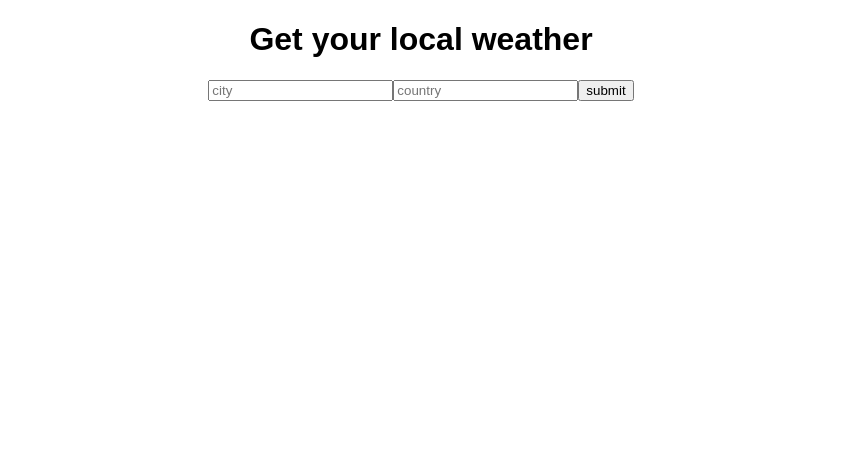
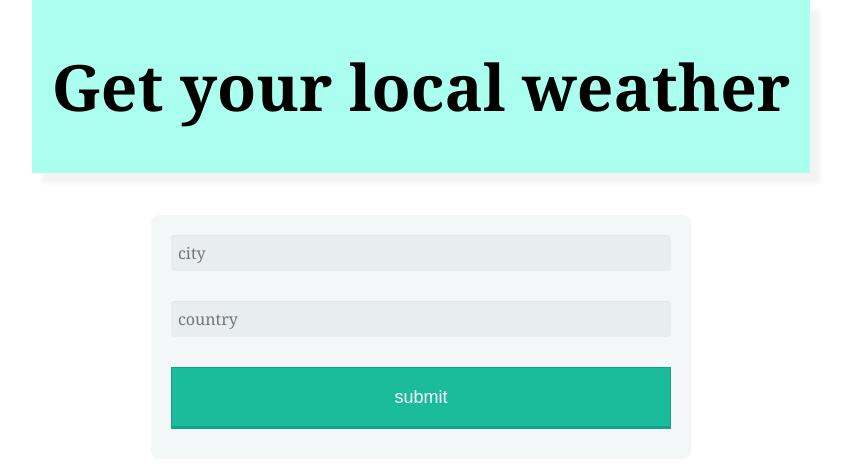
Before and after one commit to tjhooper1/weatherApp, a React (Create React App) app: page / in a window 1280 px wide. Shown: the top 468 px of the page, without its empty margins (219-1064 px from the left). Built offline with nearby package versions, Linux system fonts and the light colour scheme.

Commit message:
added styles

```diff
--- a/src/App.css
+++ b/src/App.css
@@ -2,27 +2,88 @@
   text-align: center;
 }
 
-.App-logo {
-  animation: App-logo-spin infinite 20s linear;
-  height: 80px;
+.title{
+  font-family: Georgia, 'Times New Roman', Times, serif;
+  font-size: 2em;
+  background: #aaffee;
+  display: inline-block;
+  margin-bottom: 1em;
+  padding: 0px 20px;
+  box-sizing: border-box;
+  box-shadow: 10px 10px 5px rgba(0,0,0,0.05);
 }
 
-.App-header {
-  background-color: #222;
-  height: 150px;
-  padding: 20px;
-  color: white;
+.form form{
+
+  max-width: 500px;
+    padding: 10px 20px;
+    background: #f4f7f8;
+    margin: 10px auto;
+    padding: 20px;
+    background: #f4f7f8;
+    border-radius: 8px;
+    font-family: Georgia, "Times New Roman", Times, serif;
+
 }
 
-.App-title {
-  font-size: 1.5em;
+.form input{
+
+  font-family: Georgia, "Times New Roman", Times, serif;
+    background: rgba(255,255,255,.1);
+    border: none;
+    border-radius: 4px;
+    font-size: 16px;
+    margin: 0;
+    outline: 0;
+    padding: 7px;
+    width: 100%;
+    box-sizing: border-box;
+    -webkit-box-sizing: border-box;
+    -moz-box-sizing: border-box;
+    background-color: #e8eeef;
+    color:#8a97a0;
+    -webkit-box-shadow: 0 1px 0 rgba(0,0,0,0.03) inset;
+    box-shadow: 0 1px 0 rgba(0,0,0,0.03) inset;
+    margin-bottom: 30px;
+
 }
 
-.App-intro {
-  font-size: large;
+.form input:-webkit-autofill {
+  border: 1px solid #ccc;
+  -webkit-box-shadow: inset 0 0 0px 9999px white;
 }
 
-@keyframes App-logo-spin {
-  from { transform: rotate(0deg); }
-  to { transform: rotate(360deg); }
+.form button{
+  position: relative;
+    display: block;
+    padding: 19px 39px 18px 39px;
+    color: #FFF;
+    margin: 0 auto;
+    background: #1abc9c;
+    font-size: 18px;
+    text-align: center;
+    font-style: normal;
+    width: 100%;
+    border: 1px solid #16a085;
+    border-width: 1px 1px 3px;
+    margin-bottom: 10px;
 }
+.form button:hover{
+  background: #109177;
+  cursor: pointer;
+}
+
+.form input:focus{
+  background: #d2d9dd;
+}
+.weather__key{
+
+  font-family: Georgia, 'Times New Roman', Times, serif;
+  font-size: 48px;
+  margin: 0.5em auto;
+  max-width: 50%;
+  border-bottom: 1px solid #109177;
+}
+.weather__value{
+  display: block;
+}
--- a/src/components/Title.js
+++ b/src/components/Title.js
@@ -4,7 +4,7 @@ import '../App.css';
 function Title (props) {
 
     return (
-      <div>
+      <div className="title">
       <h1>Get your local weather</h1>
       </div>
     );
--- a/src/components/Weather.js
+++ b/src/components/Weather.js
@@ -4,7 +4,7 @@ import '../App.css';
 function Weather (props) {
 
     return (
-      <div>
+      <div className="form">
       <form onSubmit={props.updateWeather}>
           <input type="text" name="city" placeholder="city"/>
           <input type="text" name="country" placeholder="country"/>
@@ -26,9 +26,6 @@ function Weather (props) {
 	 		<span className="weather__value"> { props.condition } </span>
 	 </p>
 	 }
-	 {
-	 	props.error && <p className="weather__error">not a valid city</p>
-	 }
 
       </div>
     );
```
